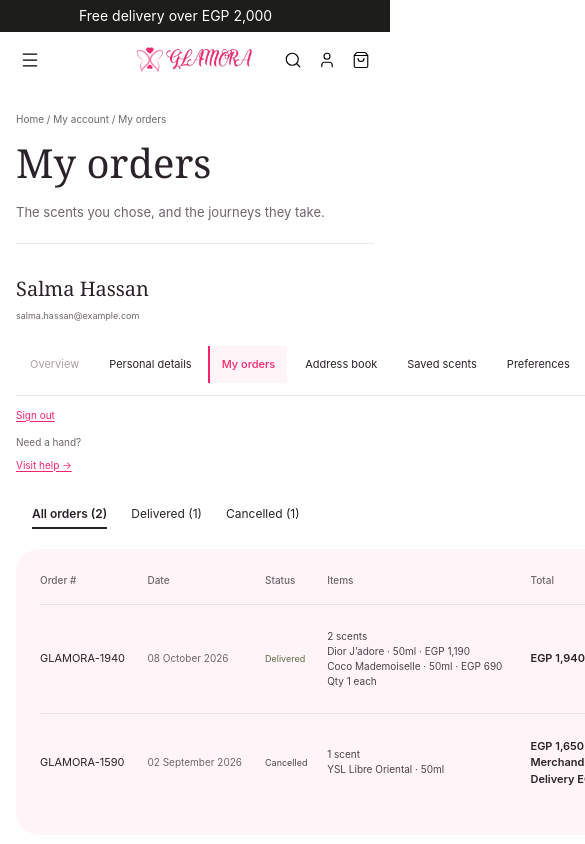
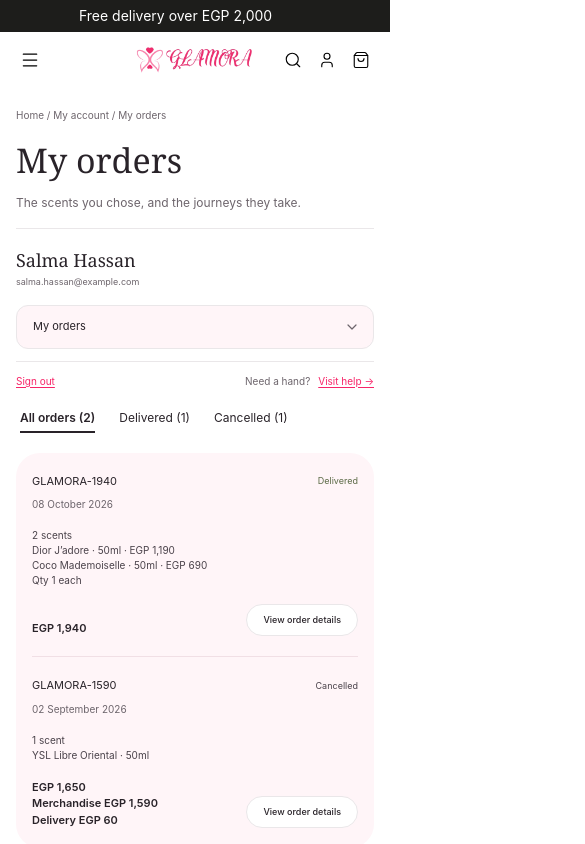
Before and after one commit to laila-272/GLAMORA, a React (Vite) app: page /account/orders in a window 390 px wide. Shown: the top 844 px of the page, 585 px wide, since content can reach past the window. Built offline with nearby package versions, Linux system fonts and the light colour scheme; a web font is replaced by a local one.

Commit message:
feat: improve responsive account navigation with mobile dropdown

```diff
--- a/src/Pages/Account/AccountLayout.jsx
+++ b/src/Pages/Account/AccountLayout.jsx
@@ -2,7 +2,7 @@ import { Link, useNavigate } from "react-router-dom";
 import { useAccount } from "../../Context/AccountContext.jsx";
 
 const NAV = [
-  { key: "overview", label: "Overview" }, // page not built yet → shown as disabled
+  { key: "overview", label: "Overview" },
   { key: "details", label: "Personal details", to: "/account" },
   { key: "orders", label: "My orders", to: "/account/orders" },
   { key: "addresses", label: "Address book", to: "/account/addresses" },
@@ -10,18 +10,26 @@ const NAV = [
   { key: "prefs", label: "Preferences", to: "/account/preferences" },
 ];
 
-/** Shared shell for all account pages: breadcrumb, heading, sidebar and content slot. */
 export default function AccountLayout({ current, title, subtitle, children }) {
   const { fullName, profile, resetProfile } = useAccount();
   const navigate = useNavigate();
 
   const signOut = () => {
-    resetProfile(); // demo only: no real session exists yet
+    resetProfile();
     navigate("/");
   };
 
+  const handleNavigation = (e) => {
+    const selected = NAV.find((item) => item.key === e.target.value);
+
+    if (selected?.to) {
+      navigate(selected.to);
+    }
+  };
+
   return (
-    <main className="mx-auto max-w-[1240px] px-4 pb-20 pt-6 text-[#292329] md:px-6">
+    <main className="mx-auto max-w-[1240px] px-4 pb-14 pt-5 text-[#292329] sm:px-6 md:pb-20 md:pt-6">
+      {/* Breadcrumb */}
       <nav className="text-[10px] text-[#6d656c]" aria-label="Breadcrumb">
         <Link to="/" className="hover:underline">
           Home
@@ -33,29 +41,75 @@ export default function AccountLayout({ current, title, subtitle, children }) {
         / <span>{title}</span>
       </nav>
 
-      <header className="mt-4 border-b border-[#eae7e9] pb-5">
-        <h1 className="font-serif text-[40px] font-medium leading-none md:text-[52px]">
+      {/* Header */}
+      <header className="mt-4 border-b border-[#eae7e9] pb-4 sm:pb-5">
+        <h1 className="font-serif text-[34px] font-medium leading-tight sm:text-[40px] md:text-[52px]">
           {title}
         </h1>
-        <p className="mt-5 text-[13px] text-[#6d656c]">{subtitle}</p>
+
+        <p className="mt-3 text-[12px] text-[#6d656c] sm:mt-5 sm:text-[13px]">
+          {subtitle}
+        </p>
       </header>
 
-      <div className="mt-8 grid gap-8 lg:grid-cols-[200px_1fr] lg:gap-10">
-        <aside>
-          <p className="font-serif text-[20px] font-medium leading-tight">
+      <div className="mt-5 grid min-w-0 gap-5 lg:mt-8 lg:grid-cols-[200px_1fr] lg:gap-10">
+        {/* Sidebar */}
+        <aside className="min-w-0">
+          {/* User Info */}
+          <div>
+            <p className="truncate font-serif text-[18px] font-medium leading-tight lg:text-[20px]">
               {fullName}
             </p>
-          <p className="mt-2 break-all text-[9px] text-[#6d656c]">
+
+            <p className="mt-1 break-all text-[9px] text-[#6d656c]">
               {profile.email}
             </p>
+          </div>
 
+          {/* Mobile Dropdown */}
+          <div className="relative mt-4 lg:hidden">
+            <label htmlFor="account-navigation" className="sr-only">
+              Account navigation
+            </label>
+
+            <select
+              id="account-navigation"
+              value={current}
+              onChange={handleNavigation}
+              className="h-11 w-full appearance-none rounded-xl border border-[#eae7e9] bg-[#fff5f8] px-4 pr-10 text-[11px] text-[#292329] outline-none focus:border-[#f72568]"
+            >
+              {NAV.map((item) => (
+                <option key={item.key} value={item.key} disabled={!item.to}>
+                  {item.label}
+                </option>
+              ))}
+            </select>
+
+            <svg
+              className="pointer-events-none absolute right-4 top-1/2 h-3 w-3 -translate-y-1/2 text-[#6d656c]"
+              viewBox="0 0 12 12"
+              fill="none"
+              aria-hidden="true"
+            >
+              <path
+                d="M2 4L6 8L10 4"
+                stroke="currentColor"
+                strokeWidth="1.2"
+                strokeLinecap="round"
+                strokeLinejoin="round"
+              />
+            </svg>
+          </div>
+
+          {/* Desktop Navigation */}
           <nav
             aria-label="Account"
-            className="mt-6 flex gap-1 overflow-x-auto lg:flex-col lg:overflow-visible"
+            className="mt-6 hidden lg:flex lg:flex-col lg:gap-1"
           >
             {NAV.map((n) => {
               const base =
                 "block whitespace-nowrap border-l-2 px-3 py-2.5 text-[11px]";
+
               if (!n.to) {
                 return (
                   <span
@@ -68,13 +122,19 @@ export default function AccountLayout({ current, title, subtitle, children }) {
                   </span>
                 );
               }
+
               const active = n.key === current;
+
               return (
                 <Link
                   key={n.key}
                   to={n.to}
                   aria-current={active ? "page" : undefined}
-                  className={`${base} ${active ? "border-[#f72568] bg-[#fff5f8] font-medium text-[#f72568]" : "border-transparent hover:text-[#f72568]"}`}
+                  className={`${base} ${
+                    active
+                      ? "border-[#f72568] bg-[#fff5f8] font-medium text-[#f72568]"
+                      : "border-transparent hover:text-[#f72568]"
+                  }`}
                 >
                   {n.label}
                 </Link>
@@ -82,25 +142,31 @@ export default function AccountLayout({ current, title, subtitle, children }) {
             })}
           </nav>
 
-          <div className="mt-3 border-t border-[#eae7e9] pt-3 text-[10px]">
+          {/* Sidebar Footer */}
+          <div className="mt-3 flex items-center justify-between gap-3 border-t border-[#eae7e9] pt-3 text-[10px] lg:block">
             <button
               type="button"
               onClick={signOut}
-              className="text-[#f72568] underline underline-offset-2"
+              className="shrink-0 text-[#f72568] underline underline-offset-2"
             >
               Sign out
             </button>
-            <p className="mt-3 text-[#6d656c]">Need a hand?</p>
+
+            <div className="flex items-center gap-2 lg:mt-3 lg:block">
+              <p className="text-[#6d656c]">Need a hand?</p>
+
               <Link
                 to="/delivery-returns"
-              className="mt-2 inline-block text-[#f72568] underline underline-offset-2"
+                className="whitespace-nowrap text-[#f72568] underline underline-offset-2 lg:mt-2 lg:inline-block"
               >
                 Visit help →
               </Link>
             </div>
+          </div>
         </aside>
 
-        <section>{children}</section>
+        {/* Page Content */}
+        <section className="min-w-0">{children}</section>
       </div>
     </main>
   );
--- a/src/Pages/Account/Orders.jsx
+++ b/src/Pages/Account/Orders.jsx
@@ -9,29 +9,78 @@ const TABS = [
   { key: "Delivered", label: "Delivered" },
   { key: "Cancelled", label: "Cancelled" },
 ];
+
 const count = (key) =>
   key === "All" ? orders.length : orders.filter((o) => o.status === key).length;
 
 function ItemsCell({ order }) {
   const n = order.items.length;
+
   return (
     <div className="text-[10px] leading-[1.5] text-[#4a424a]">
       <p>
         {n} {n === 1 ? "scent" : "scents"}
       </p>
+
       {order.items.map((i) => (
         <p key={i.productId}>
           {i.name} · {i.volume}ml
           {order.items.length > 1 ? ` · ${egp(i.unitPrice)}` : ""}
         </p>
       ))}
+
       {order.items.length > 1 && <p>Qty 1 each</p>}
     </div>
   );
 }
 
+function OrderCard({ order }) {
+  return (
+    <article className="border-b border-[#f1dfe5] py-5 last:border-0">
+      <div className="flex items-center justify-between gap-3">
+        <p className="text-[11px] font-normal text-[#292329]">{order.id}</p>
+
+        <p
+          className={`text-[9px] ${
+            order.status === "Delivered" ? "text-[#5b6a46]" : "text-[#4a424a]"
+          }`}
+        >
+          {order.status}
+        </p>
+      </div>
+
+      <p className="mt-2 text-[10px] text-[#6d656c]">{order.date}</p>
+
+      <div className="mt-4">
+        <ItemsCell order={order} />
+      </div>
+
+      <div className="mt-4 flex items-end justify-between gap-3">
+        <div className="text-[11px] font-semibold leading-[1.5]">
+          <p>{egp(order.total)}</p>
+
+          {order.showBreakdown && (
+            <>
+              <p>Merchandise {egp(order.merchandise)}</p>
+              <p>Delivery {egp(order.delivery)}</p>
+            </>
+          )}
+        </div>
+
+        <Link
+          to={`/account/orders/${order.id}`}
+          className="inline-flex h-8 shrink-0 items-center whitespace-nowrap rounded-full border border-[#eae7e9] bg-white px-4 text-[9px] font-medium"
+        >
+          View order details
+        </Link>
+      </div>
+    </article>
+  );
+}
+
 export default function MyOrders() {
   const [tab, setTab] = useState("All");
+
   const shown = useMemo(
     () => (tab === "All" ? orders : orders.filter((o) => o.status === tab)),
     [tab],
@@ -43,10 +92,11 @@ export default function MyOrders() {
       title="My orders"
       subtitle="The scents you chose, and the journeys they take."
     >
+      {/* Tabs */}
       <div
         role="tablist"
         aria-label="Order status"
-        className="flex gap-6 px-4 text-[12px]"
+        className="flex flex-wrap gap-x-6 gap-y-3 px-1 text-[12px] sm:px-4"
       >
         {TABS.map((t) => (
           <button
@@ -55,14 +105,30 @@ export default function MyOrders() {
             type="button"
             aria-selected={tab === t.key}
             onClick={() => setTab(t.key)}
-            className={`border-b-2 pb-1 ${tab === t.key ? "border-[#292329] font-semibold" : "border-transparent"}`}
+            className={`whitespace-nowrap border-b-2 pb-1 ${
+              tab === t.key
+                ? "border-[#292329] font-semibold"
+                : "border-transparent"
+            }`}
           >
             {t.label} ({count(t.key)})
           </button>
         ))}
       </div>
 
-      <div className="mt-5 overflow-x-auto rounded-3xl bg-[#fff5f8] p-6">
+      {/* Mobile layout */}
+      <div className="mt-5 rounded-3xl bg-[#fff5f8] px-4 md:hidden">
+        {shown.length > 0 ? (
+          shown.map((o) => <OrderCard key={o.id} order={o} />)
+        ) : (
+          <p className="py-8 text-center text-[10px] text-[#6d656c]">
+            No orders found.
+          </p>
+        )}
+      </div>
+
+      {/* Original table - Tablet and Desktop */}
+      <div className="mt-5 hidden overflow-x-auto rounded-3xl bg-[#fff5f8] p-6 md:block">
         <table className="w-full min-w-[760px] text-left">
           <thead>
             <tr className="border-b border-[#f1dfe5] text-[10px] font-medium text-[#6d656c]">
@@ -75,6 +141,7 @@ export default function MyOrders() {
               )}
             </tr>
           </thead>
+
           <tbody>
             {shown.map((o) => (
               <tr
@@ -84,19 +151,28 @@ export default function MyOrders() {
                 <th scope="row" className="py-6 pr-4 text-[11px] font-normal">
                   {o.id}
                 </th>
+
                 <td className="py-6 pr-4 text-[10px] text-[#6d656c]">
                   {o.date}
                 </td>
+
                 <td
-                  className={`py-6 pr-4 text-[9px] ${o.status === "Delivered" ? "text-[#5b6a46]" : "text-[#4a424a]"}`}
+                  className={`py-6 pr-4 text-[9px] ${
+                    o.status === "Delivered"
+                      ? "text-[#5b6a46]"
+                      : "text-[#4a424a]"
+                  }`}
                 >
                   {o.status}
                 </td>
+
                 <td className="py-6 pr-4">
                   <ItemsCell order={o} />
                 </td>
+
                 <td className="py-6 pr-4 text-[11px] font-semibold leading-[1.5]">
                   <p>{egp(o.total)}</p>
+
                   {o.showBreakdown && (
                     <>
                       <p>Merchandise {egp(o.merchandise)}</p>
@@ -104,6 +180,7 @@ export default function MyOrders() {
                     </>
                   )}
                 </td>
+
                 <td className="py-6">
                   <Link
                     to={`/account/orders/${o.id}`}
```
Lines whose indentation alone changed are shown as unchanged.
